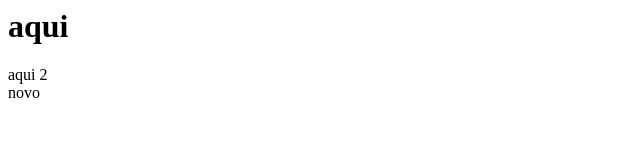
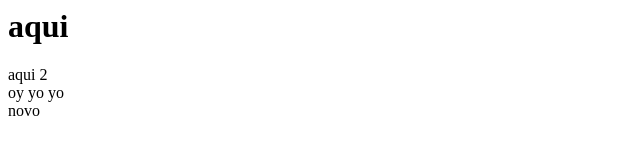
Before and after one commit to ramoncgusmao/repositorio_aprendendoGit, a plain HTML site: page index.html in a window 1280 px wide. Shown: the full height of the page, 0-640 px from the left. Drawn offline with Linux system fonts and the light colour scheme.

Commit message:
alteracoes de adicionar e remover

```diff
--- a/index.html
+++ b/index.html
@@ -8,6 +8,9 @@
         <h1 class="title"> aqui</h1>
         <div class="paragrafo"> aqui 2</div>
 
+        oy
+        yo
+        yo
         <div> novo </div>
     </body>
 </html>
```
Also changed, not shown: style.css (deleted).
